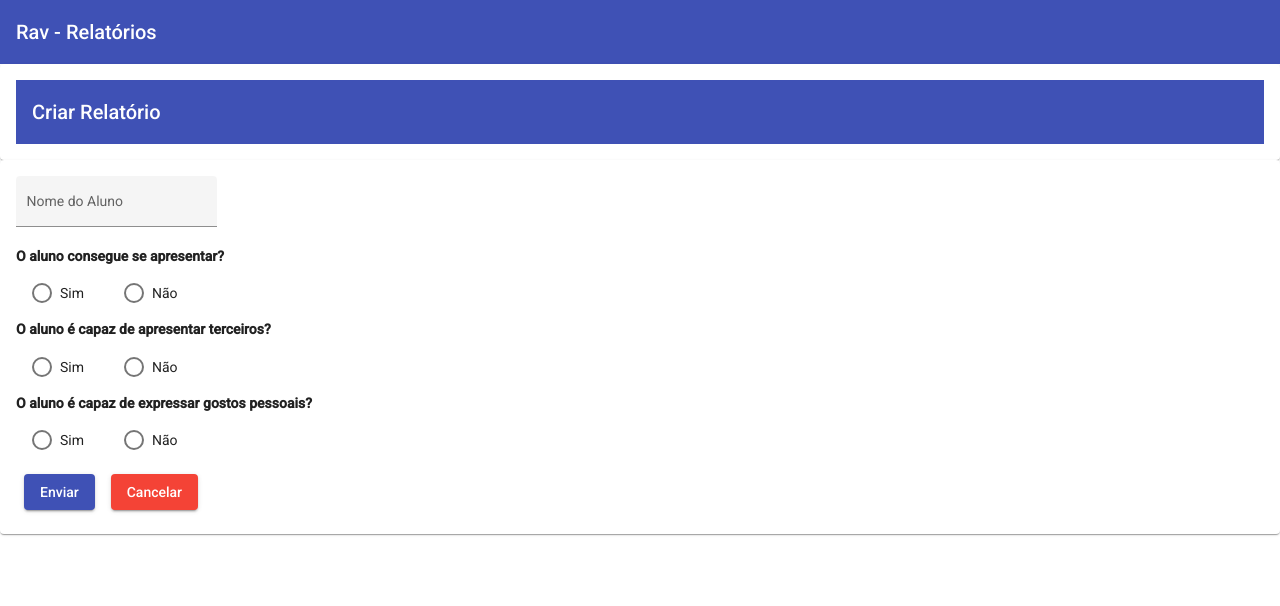
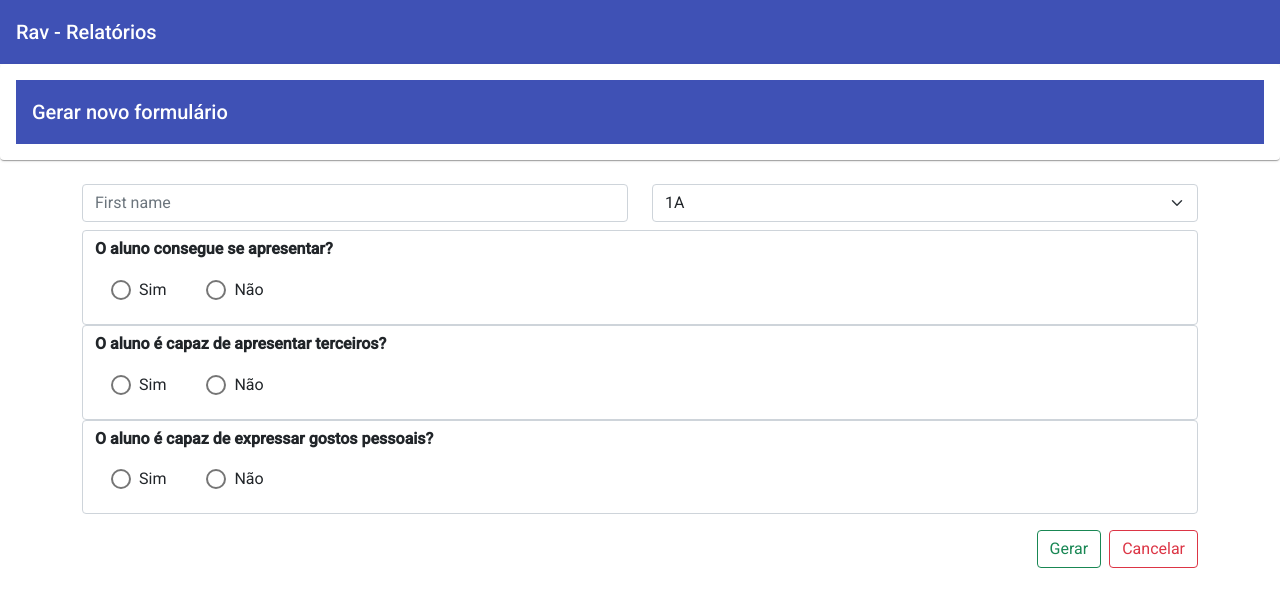
Before and after one commit to Brunostaine/rav-relatorio-de-avaliacao-angular, an Angular app: page /add-aluno in a window 1280 px wide. Shown: the top 606 px of the page. Built offline with nearby package versions, Linux system fonts and the light colour scheme.

Commit message:
ajuste de formulario

```diff
--- a/src/app/componentes/add-aluno/add-aluno.component.html
+++ b/src/app/componentes/add-aluno/add-aluno.component.html
@@ -1,18 +1,34 @@
 <mat-card class="teste">
   <mat-toolbar color="primary">
-    <span>Criar Relatório</span>
+    <span>Gerar novo formulário</span>
   </mat-toolbar>
 </mat-card>
-<mat-card>
-  <ng-container *ngIf="!isLoading; else LoadingTemplate">
-    <form class="example-form">
-      <mat-form-field class="example-full-width" appearance="fill">
-        <mat-label>Nome do Aluno</mat-label>
-        <input type="name" matInput placeholder="Ex. João da Silva" />
-      </mat-form-field>
-    </form>
 
-    <form class="example-form" *ngFor="let lista of listar">
+<!-- Nome e Turma -->
+
+<form>
+  <div class="container my-3">
+    <div class="row">
+      <div class="col my-2">
+        <input
+          type="text"
+          class="form-control"
+          placeholder="First name"
+          aria-label="First name"
+        />
+      </div>
+      <div class="col my-2">
+        <select *ngFor="let turma of turmas" class="form-select" aria-label="Default select example">
+
+          <option >{{ turma.turma }}</option>
+
+        </select>
+      </div>
+
+      <!-- Perguntas do Formulário -->
+
+      <div class="example-form" *ngFor="let lista of listar">
+        <div class="form-control">
           <mat-label style="font-weight: 700"> {{ lista.pergunta }}</mat-label>
           <div>
             <mat-radio-group aria-label="selecione uma opção">
@@ -22,18 +38,25 @@
                 style="margin-right: 16px"
                 >Sim</mat-radio-button
               >
-          <mat-radio-button class="radio-btn" value="2">Não</mat-radio-button>
+              <mat-radio-button class="radio-btn" value="2"
+                >Não</mat-radio-button
+              >
             </mat-radio-group>
           </div>
+        </div>
+      </div>
+    </div>
+  </div>
+  <div class="container">
+    <div class="float-end ">
+      <button type="button" class="btn btn-outline-success mx-2" (click)="onGerar()">Gerar</button>
+      <button type="button" class="btn btn-outline-danger" (click)="onCancel()">Cancelar</button>
+    </div>
+  </div>
+
+
 </form>
-  </ng-container>
 
-  <div class="example-button-row">
-    <button class="display-btn" mat-raised-button color="primary" type="submit">
-      Enviar
-    </button>
-    <button class="display-btn" mat-raised-button color="warn" (click)="onCancel()">Cancelar</button>
-  </div>
-</mat-card>
+
 
 <ng-template #LoadingTemplate> carregando ... </ng-template>
--- a/src/app/componentes/add-aluno/add-aluno.component.ts
+++ b/src/app/componentes/add-aluno/add-aluno.component.ts
@@ -1,6 +1,7 @@
-import { HttpClient } from '@angular/common/http';
 import { Component, OnInit } from '@angular/core';
+import { FormGroup } from '@angular/forms';
 import { Router } from '@angular/router';
+
 import { AddAlunoService } from './service/add-aluno.service';
 
 @Component({
@@ -11,8 +12,12 @@ import { AddAlunoService } from './service/add-aluno.service';
 export class AddAlunoComponent implements OnInit {
   listar = [] as any;
   isLoading = false;
+  turmas: any ;
 
   constructor(private addAlunoService: AddAlunoService, private router: Router) {}
+
+  // Formulario reativo
+  formulario!: FormGroup;
 
   ngOnInit(): void {
     this.isLoading = true;
@@ -29,6 +34,18 @@ export class AddAlunoComponent implements OnInit {
         }, 500);
       },
     });
+
+
+    this.addAlunoService.listarTurmas().subscribe({
+      next: (resp) => {
+        this.turmas = resp
+      }
+    })
+
+  }
+
+  onGerar(){
+
   }
 
   onCancel(){
--- a/src/app/componentes/add-aluno/service/add-aluno.service.ts
+++ b/src/app/componentes/add-aluno/service/add-aluno.service.ts
@@ -6,10 +6,15 @@ import { Injectable } from '@angular/core';
 })
 export class AddAlunoService {
   private readonly API = 'assets/db.json';
+  private readonly TURMA = 'assets/turmas.json'
 
   constructor(private HttpClient: HttpClient) {}
 
   listarQuestoes() {
     return this.HttpClient.get<any>(this.API);
   }
+
+  listarTurmas(){
+    return this.HttpClient.get<any>(this.TURMA)
+  }
 }
--- a/src/app/componentes/lista-alunos/lista-alunos.component.html
+++ b/src/app/componentes/lista-alunos/lista-alunos.component.html
@@ -25,9 +25,6 @@
         <td mat-cell *matCellDef="let list">{{ list.course }}</td>
       </ng-container>
 
-
-
-
       <tr mat-header-row *matHeaderRowDef="displayedColumns"></tr>
       <tr mat-row *matRowDef="let row; columns: displayedColumns"></tr>
     </table>
--- a/src/app/componentes/lista-alunos/service/lista-alunos.service.ts
+++ b/src/app/componentes/lista-alunos/service/lista-alunos.service.ts
@@ -17,10 +17,11 @@ export class ListaAlunosService {
     .pipe(
       first(),
       // delay(5000), teste do tratamento de erro
-      tap(list => console.log(list)))
+      tap())
   }
 
   editarAluno(){
     console.log('editando um aluno')
   }
+
 }
--- /dev/null
+++ b/src/assets/turmas.json
@@ -0,0 +1,6 @@
+[
+    {
+        "id": "1",
+        "turma": "1A"
+    }
+]
```
Also changed, not shown: src/app/app.module.ts (+6 -3 lines), src/app/componentes/add-aluno/add-aluno.module.ts (+8 -3 lines), src/assets/list.json (line endings or trailing spaces). Lines whose indentation alone changed are shown as unchanged.
